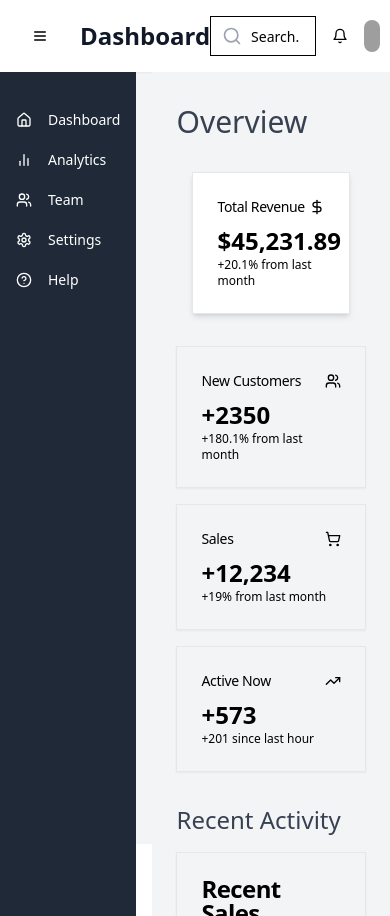
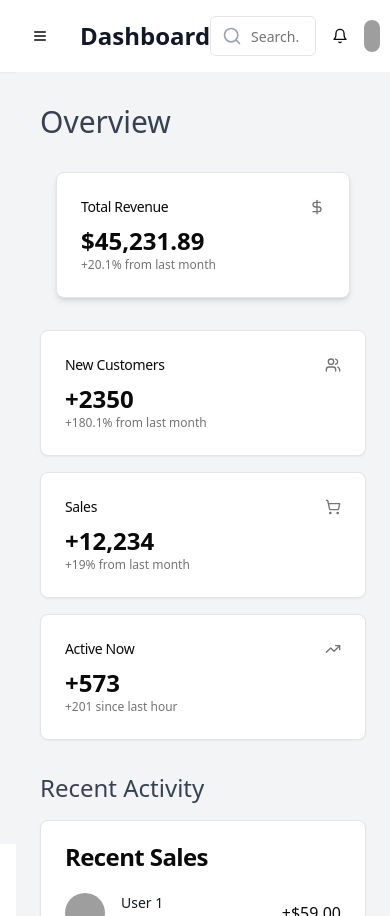
Before and after one commit to Inialpha/SliCastFrontend, a React (Vite) app: page /dashboard in a window 390 px wide. Built offline with nearby package versions, Linux system fonts and the light colour scheme; grey boxes are pictures that could not be loaded.

Commit message:
fix for mobile

```diff
--- a/index.html
+++ b/index.html
@@ -3,7 +3,7 @@
   <head>
     <meta charset="UTF-8" />
     <link rel="icon" type="image/svg+xml" href="/vite.svg" />
-    <link href="./src/App.css" rel="stylesheet">
+    <link href="/src/App.css" rel="stylesheet">
     <meta name="viewport" content="width=device-width, initial-scale=1.0" />
     <title>SliCast</title>
   </head>
--- a/src/App.css
+++ b/src/App.css
@@ -554,6 +554,44 @@ video {
   display: none;
 }
 
+:root {
+  --background: 0 0% 100%;
+  --foreground: 0 0% 3.9%;
+  --card: 0 0% 100%;
+  --card-foreground: 0 0% 3.9%;
+  --popover: 0 0% 100%;
+  --popover-foreground: 0 0% 3.9%;
+  --primary: 0 0% 9%;
+  --primary-foreground: 0 0% 98%;
+  --secondary: 0 0% 96.1%;
+  --secondary-foreground: 0 0% 9%;
+  --muted: 0 0% 96.1%;
+  --muted-foreground: 0 0% 45.1%;
+  --accent: 0 0% 96.1%;
+  --accent-foreground: 0 0% 9%;
+  --destructive: 0 84.2% 60.2%;
+  --destructive-foreground: 0 0% 98%;
+  --border: 0 0% 89.8%;
+  --input: 0 0% 89.8%;
+  --ring: 0 0% 3.9%;
+  --chart-1: 12 76% 61%;
+  --chart-2: 173 58% 39%;
+  --chart-3: 197 37% 24%;
+  --chart-4: 43 74% 66%;
+  --chart-5: 27 87% 67%;
+  --radius: 0.5rem
+
+}
+
+* {
+  border-color: hsl(var(--border));
+}
+
+body {
+  background-color: hsl(var(--background));
+  color: hsl(var(--foreground));
+}
+
 .container {
   width: 100%;
 }
@@ -875,11 +913,6 @@ video {
   flex-shrink: 0 !important;
 }
 
-.-translate-x-0 {
-  --tw-translate-x: -0px !important;
-  transform: translate(var(--tw-translate-x), var(--tw-translate-y)) rotate(var(--tw-rotate)) skewX(var(--tw-skew-x)) skewY(var(--tw-skew-y)) scaleX(var(--tw-scale-x)) scaleY(var(--tw-scale-y)) !important;
-}
-
 .-translate-x-1\/2 {
   --tw-translate-x: -50% !important;
   transform: translate(var(--tw-translate-x), var(--tw-translate-y)) rotate(var(--tw-rotate)) skewX(var(--tw-skew-x)) skewY(var(--tw-skew-y)) scaleX(var(--tw-scale-x)) scaleY(var(--tw-scale-y)) !important;
@@ -897,6 +930,11 @@ video {
 
 .translate-x-0 {
   --tw-translate-x: 0px !important;
+  transform: translate(var(--tw-translate-x), var(--tw-translate-y)) rotate(var(--tw-rotate)) skewX(var(--tw-skew-x)) skewY(var(--tw-skew-y)) scaleX(var(--tw-scale-x)) scaleY(var(--tw-scale-y)) !important;
+}
+
+.translate-x-full {
+  --tw-translate-x: 100% !important;
   transform: translate(var(--tw-translate-x), var(--tw-translate-y)) rotate(var(--tw-rotate)) skewX(var(--tw-skew-x)) skewY(var(--tw-skew-y)) scaleX(var(--tw-scale-x)) scaleY(var(--tw-scale-y)) !important;
 }
 
--- a/src/App.tsx
+++ b/src/App.tsx
@@ -3,7 +3,6 @@ import { Route, RouterProvider, createBrowserRouter, createRoutesFromElements }
 import Home from './pages/Home';
 import Signup from './pages/Signup';
 import Login  from './pages/Login';
-//import Dashboard from './pages/Dashboard';
 //import SlidablePage from './pages/podcast';
 import Feed from './pages/Feed';
 //import Dashboard from './components/dashboard';
--- a/src/pages/Dashboard.tsx
+++ b/src/pages/Dashboard.tsx
@@ -25,8 +25,8 @@ export default function Dashboard() {
 console.log(sidebarOpen);
 
   return (
-   <div className=" h-screen bg-gray-100 w-full">
-
+    <div className=" h-screen bg-gray-100 w-full">
+      <div>
         <header className="bg-white shadow-sm">
           <div className="max-w-7xl mx-auto py-4 px-4 sm:px-6 lg:px-8 flex justify-between items-center">
             <div className="flex items-center">
@@ -59,8 +59,9 @@ console.log(sidebarOpen);
             </div>
           </div>
         </header>
-      <div className="flex h-screen w-full space-x-4">
-        <aside className={`bg-gray-800 text-white w space-y-6 py-7 w-46`}>
+      </div>
+      <div className="flex h-screen w-full relative space-x-4">
+        <aside className={`bg-gray-800 absolute text-white w-64 space-y-6 py-7 px-2  inset-y-0 left-0 transform ${sidebarOpen ? 'translate-x-0' : '-translate-x-full'}  md:relative md:translate-x-0 transition duration-200 ease-in-out`}>
         <nav>
           <Button variant="ghost" className="flex items-center space-x-2 w-full justify-start" asChild>
             <a href="#" className="text-white hover:bg-gray-700 hover:text-white rounded-md px-3 py-2">
--- a/src/pages/Login.tsx
+++ b/src/pages/Login.tsx
@@ -59,7 +59,7 @@ export default function Login() {
   }
   return (
     <>
-    {feedback && <Feedback variant={feedback.variant} message={feedback.message} className={"text-center bg-green-200"}/>}
+    {feedback && <Feedback variant={feedback.variant} message={feedback.message} className={clsx("text-center bg-green-200")}/>}
     <div className="min-h-screen bg-gray-100 flex flex-col justify-center py-12 sm:px-6 lg:px-8">
       <Progress value={progress} />
       <div className="sm:mx-auto sm:w-full sm:max-w-md">
```
Also changed, not shown: src/pages/tem.tsx (deleted, +0 -181 lines).
